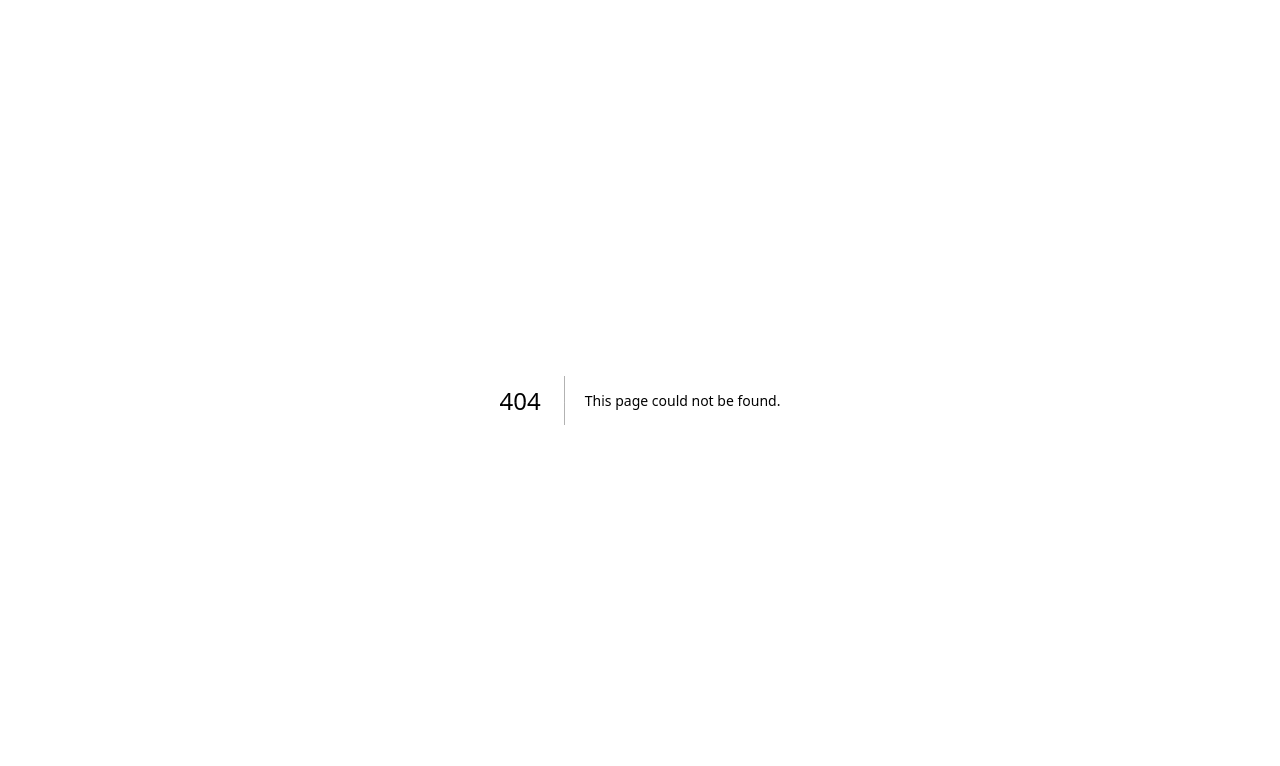
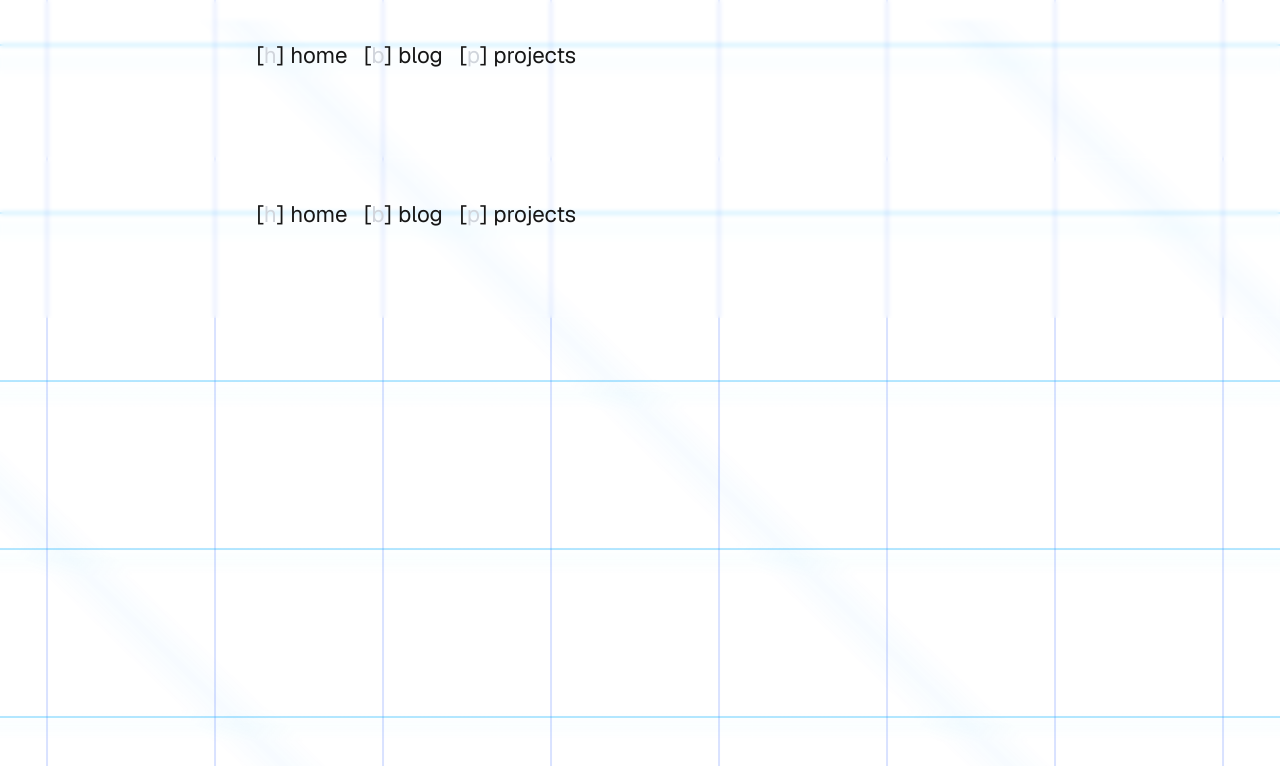
Before and after one commit to maskjelly/whiteye.in, a Next.js app: page /navbar in a window 1280 px wide. Before the commit this address had no page. Shown: the top 766 px of the page. Built offline with nearby package versions, Linux system fonts and the light colour scheme.

Commit message:
background grid animation update

```diff
--- a/app/(perpage)/home/page.tsx
+++ b/app/(perpage)/home/page.tsx
@@ -84,7 +84,7 @@ export default function Home() {
         <main className="min-h-screen backdrop-blur-[2px] p-4 sm:p-6 md:p-8 w-full relative z-[1]">
 
             <div className="max-w-3xl mx-auto">
-                <nav className="mb-8 md:mb-12 overflow-x-auto whitespace-nowrap">
+                {/* <nav className="mb-8 md:mb-12 overflow-x-auto whitespace-nowrap">
                     <ul className="flex gap-4">
                         <li>
                             [
@@ -108,7 +108,7 @@ export default function Home() {
                             ] projects
                         </li>
                     </ul>
-                </nav>
+                </nav> */}
 
                 <div className="space-y-6 md:space-y-8">
                     <header>
--- /dev/null
+++ b/app/(perpage)/navbar/page.tsx
@@ -0,0 +1,37 @@
+import Link from "next/link"
+
+export default function Navbar() {
+    return (
+        <main className="backdrop-blur-[2px] p-4 sm:p-6 md:p-8 w-full relative z-[1]">
+
+            <div className="max-w-3xl mx-auto">
+
+                <nav className="mb-8 md:mb-12 overflow-x-auto whitespace-nowrap">
+                    <ul className="flex gap-4">
+                        <li>
+                            [
+                            <Link href="/" className="text-gray-300 hover:text-white">
+                                h
+                            </Link>
+                            ] home
+                        </li>
+                        <li>
+                            [
+                            <Link href="/blog" className="text-gray-300 hover:text-white">
+                                b
+                            </Link>
+                            ] blog
+                        </li>
+                        <li>
+                            [
+                            <Link href="/projects" className="text-gray-300 hover:text-white">
+                                p
+                            </Link>
+                            ] projects
+                        </li>
+                    </ul>
+                </nav>
+            </div>
+        </main>
+    )
+}
--- a/app/globals.css
+++ b/app/globals.css
@@ -1,21 +1,41 @@
 /* Tailwind v4 imports */
 @import "tailwindcss";
 
-/* Define CSS variables for theme */
+/* Define CSS variables for theme and scaling */
 @layer base {
   :root {
+    /* Base scale factor for enlarged UI */
+    --scale-factor: 1.4;
+
+    /* Theme colors */
     --background: #ffffff;
     --foreground: #171717;
+
+    /* Grid/wave colors */
+    --grid-color-1: rgba(4, 175, 255, 0.3);
+    --grid-color-2: rgba(0, 60, 255, 0.15);
+    --grid-wave-size: calc(120px * var(--scale-factor));
+
+    /* Typography scaled */
+    --font-size-base: calc(1rem * var(--scale-factor));
+    --line-height-base: calc(1.5 * var(--scale-factor));
+
+    /* Spacing scaled */
+    --spacing-base: calc(1rem * var(--scale-factor));
+    --spacing-lg: calc(1.5rem * var(--scale-factor));
+    --spacing-xl: calc(2rem * var(--scale-factor));
   }
 
   @media (prefers-color-scheme: dark) {
     :root {
       --background: #0a0a0a;
       --foreground: #ededed;
+      --grid-color-1: rgba(0, 238, 255, 0.25);
+      --grid-color-2: rgba(0, 153, 255, 0.15);
     }
   }
 
-  /* Base Body Styles */
+  /* Base Body Styles with scaled sizing */
   body {
     margin: 0;
     padding: 0;
@@ -26,10 +46,34 @@
     background: var(--background);
     color: var(--foreground);
     font-family: var(--font-geist-sans, sans-serif);
+    font-size: var(--font-size-base);
+    line-height: var(--line-height-base);
+  }
+
+  /* Scale UI elements */
+  button,
+  input,
+  select,
+  textarea {
+    font-size: var(--font-size-base);
+    padding: calc(0.5rem * var(--scale-factor)) calc(0.75rem * var(--scale-factor));
+  }
+
+  h1 { font-size: calc(2.25rem * var(--scale-factor)); }
+  h2 { font-size: calc(1.875rem * var(--scale-factor)); }
+  h3 { font-size: calc(1.5rem * var(--scale-factor)); }
+  h4 { font-size: calc(1.25rem * var(--scale-factor)); }
+  h5 { font-size: calc(1.125rem * var(--scale-factor)); }
+
+  .container,
+  .section,
+  .card {
+    padding: var(--spacing-base);
+    margin: var(--spacing-base) 0;
   }
 }
 
-/* Animated Grid Background Layer */
+/* Animated Wavy Grid Background */
 .background-grid {
   position: fixed;
   top: 0;
@@ -39,24 +83,114 @@
   pointer-events: none;
   z-index: 0;
 
-  /* Create the grid pattern using repeating gradients */
+  /* Create the grid pattern with larger sizes */
   background-image:
-    repeating-linear-gradient(0deg, rgba(255, 255, 255, 0.1) 0px, rgba(255, 255, 255, 0.1) 1px, transparent 1px, transparent 50px),
-    repeating-linear-gradient(90deg, rgba(255, 255, 255, 0.1) 0px, rgba(255, 255, 255, 0.1) 1px, transparent 1px, transparent 50px);
+    /* Horizontal lines */
+    repeating-linear-gradient(
+      0deg,
+      var(--grid-color-1) 0px,
+      var(--grid-color-1) 2px,
+      transparent 2px,
+      transparent var(--grid-wave-size)
+    ),
+    /* Vertical lines */
+    repeating-linear-gradient(
+      90deg,
+      var(--grid-color-2) 0px,
+      var(--grid-color-2) 2px,
+      transparent 2px,
+      transparent var(--grid-wave-size)
+    );
 
-  background-size: 100px 100px;
-  background-position: 0 0;
+  background-size: var(--grid-wave-size) var(--grid-wave-size);
 
   /* Add the animation */
-  animation: moveGrid 90s linear infinite;
+  animation: moveWavyGrid 20s infinite linear;
+
+  /* Apply wave distortion effect using multiple layers */
+  backdrop-filter: url('#wave-distortion');
+  -webkit-backdrop-filter: url('#wave-distortion');
 }
 
-/* Keyframes for the animation */
-@keyframes moveGrid {
+/* Add SVG filter for wave effect */
+body::before {
+  content: "";
+  position: absolute;
+  width: 0;
+  height: 0;
+}
+
+/* Create wave distortion effect with CSS animations */
+.background-grid::after {
+  content: "";
+  position: absolute;
+  top: 0;
+  left: 0;
+  right: 0;
+  bottom: 0;
+  background:
+    /* Wave overlay 1 - horizontal waves */
+    repeating-linear-gradient(
+      0deg,
+      transparent 0px,
+      transparent calc(var(--grid-wave-size) * 0.4),
+      rgba(0, 217, 255, 0.03) calc(var(--grid-wave-size) * 0.5),
+      transparent calc(var(--grid-wave-size) * 0.6),
+      transparent var(--grid-wave-size)
+    ),
+    /* Wave overlay 2 - diagonal waves */
+    repeating-linear-gradient(
+      45deg,
+      transparent 0px,
+      transparent calc(var(--grid-wave-size) * 1.2),
+      rgba(0, 153, 255, 0.05) calc(var(--grid-wave-size) * 1.4),
+      transparent calc(var(--grid-wave-size) * 1.6),
+      transparent calc(var(--grid-wave-size) * 3)
+    );
+
+  /* Wave animation */
+  animation: waveEffect 15s infinite alternate ease-in-out;
+}
+
+/* Keyframes for grid movement */
+@keyframes moveWavyGrid {
   0% {
     background-position: 0 0;
   }
   100% {
-    background-position: 50px 50px;
+    background-position: var(--grid-wave-size) var(--grid-wave-size);
   }
 }
+
+/* Keyframes for wave effect */
+@keyframes waveEffect {
+  0% {
+    transform: translateY(0) scaleY(1.02) scaleX(1);
+    opacity: 0.5;
+  }
+  50% {
+    transform: translateY(calc(var(--grid-wave-size) * 0.1)) scaleY(0.98) scaleX(1.02);
+    opacity: 0.7;
+  }
+  100% {
+    transform: translateY(0) scaleY(1.01) scaleX(0.99);
+    opacity: 0.6;
+  }
+}
+
+/* SVG filter for wave distortion - will be inserted into the DOM via JS */
+/* Add this JavaScript to inject the SVG filter */
+
+/* Responsive adjustments */
+@media (max-width: 768px) {
+  :root {
+    --scale-factor: 1.2; /* Slightly reduce on mobile */
+    --grid-wave-size: calc(90px * var(--scale-factor));
+  }
+}
+
+@media (min-width: 1920px) {
+  :root {
+    --scale-factor: 1.6; /* Larger on big screens */
+  }
+}
--- a/app/layout.tsx
+++ b/app/layout.tsx
@@ -1,6 +1,7 @@
 import type { Metadata } from "next";
 import { Geist, Geist_Mono } from "next/font/google";
 import "./globals.css";
+import Navbar from "./(perpage)/navbar/page";
 
 const geistSans = Geist({
   variable: "--font-geist-sans",
@@ -51,9 +52,11 @@ export default function RootLayout({
       <body className={`${geistSans.variable} ${geistMono.variable}`}>
         {/* Background Grid Animation Layer */}
         <div className="background-grid"></div>
-
-        {/* Main Content Layer */}
-        {children}
+        <div>
+          <Navbar />
+          {/* Main Content Layer */}
+          {children}
+        </div>
       </body>
     </html>
   );
```
